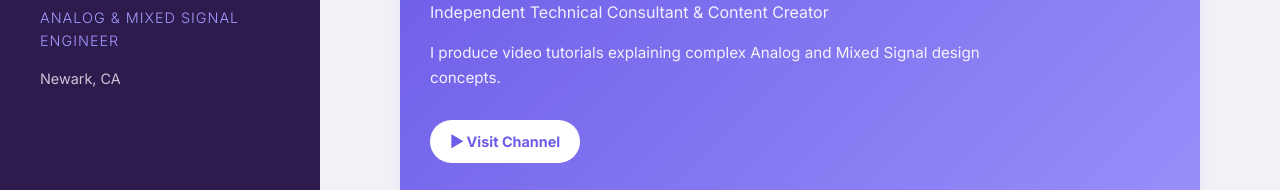
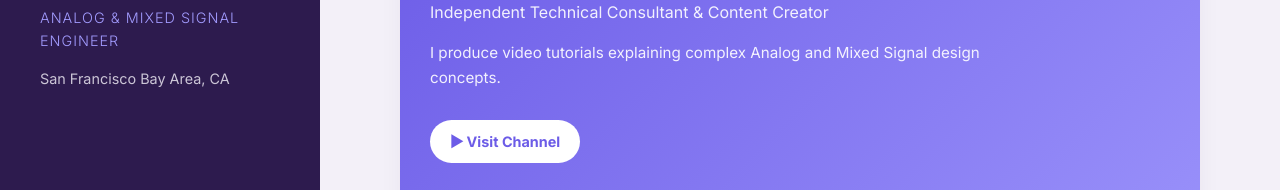
Before and after one commit to sindujav/sindujav.github.io, a plain HTML site: page index.html in a window 1280 px wide. Shown: the part 165-355 px from the top of the page. Drawn offline with nearby package versions, Linux system fonts and the light colour scheme.

Commit message:
Location change

```diff
--- a/index.html
+++ b/index.html
@@ -381,7 +381,7 @@
                 email: "srisindujav@gmail.com",
                 phone: "(979) 344-3904",
                 linkedin: "linkedin.com/in/srisindujav",
-                location: "Newark, CA"
+                location: "San Francisco Bay Area, CA"
             },
             // I have updated the IDs below.
             // You can rename the "title" fields to match the exact video names if you prefer.
```
